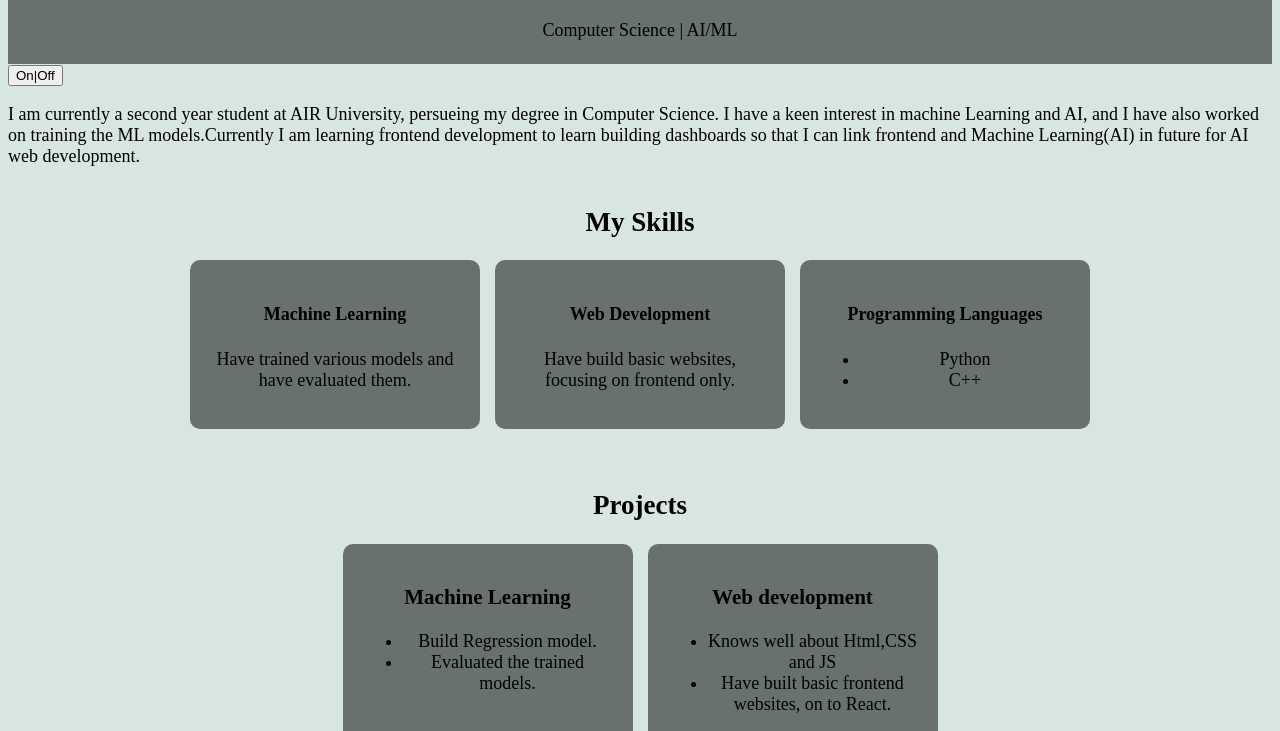
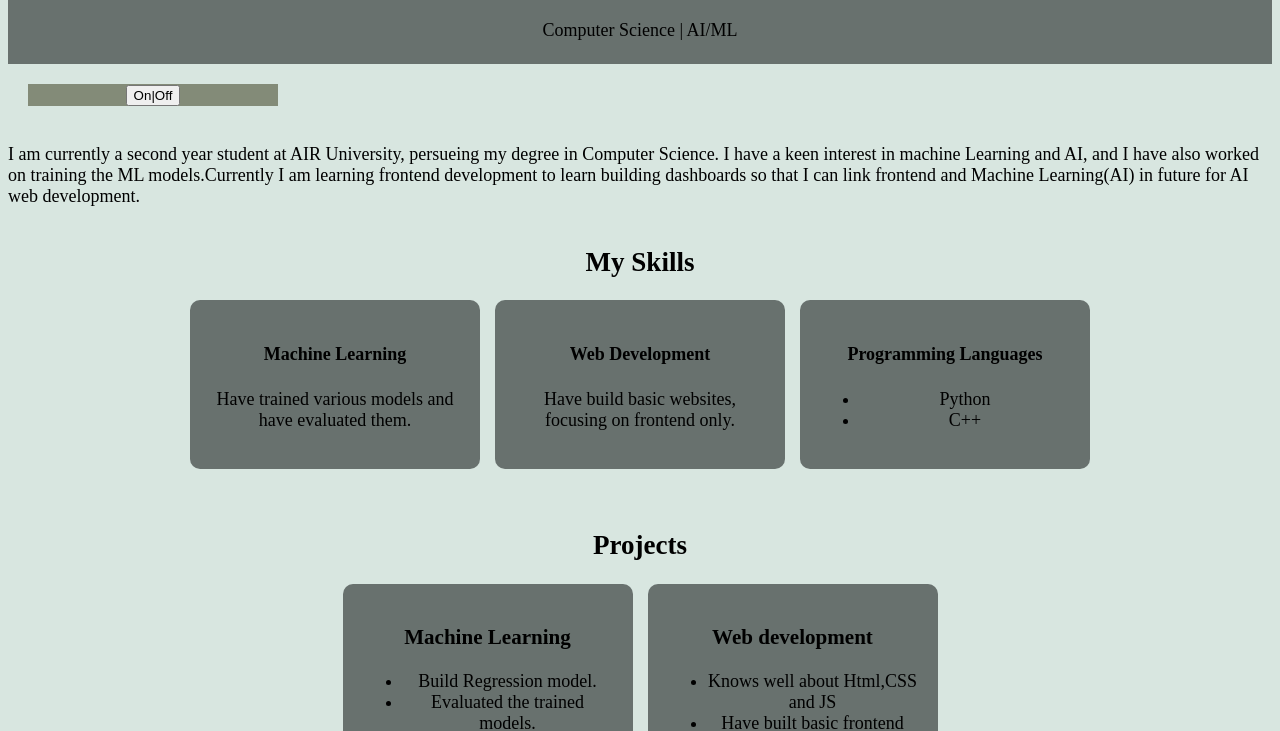
Before and after one commit to Abbas-w119/Basic-frontend-portfolio-website, a plain HTML site: page index.html in a window 1280 px wide. Shown: the part 69-800 px from the top of the page. Drawn offline with Linux system fonts and the light colour scheme; a script that the page names is missing.

```diff
--- a/style.css
+++ b/style.css
@@ -87,6 +87,27 @@
     gap: 15px;
 }
 
+.nav-container{
+    justify-content: center;
+    display: flex;
+    background-color: rgb(131, 139, 120);
+
+}
+
+.nav{
+    width: 250px;
+    padding: 20px;
+    border-radius: 10px;
+}
+
+.dark{
+    background-color: rgb(18, 7, 61);
+    color: white;
+}
+
+html{
+    scroll-behavior: smooth;
+}
 
 footer{
     text-align: center;
```
